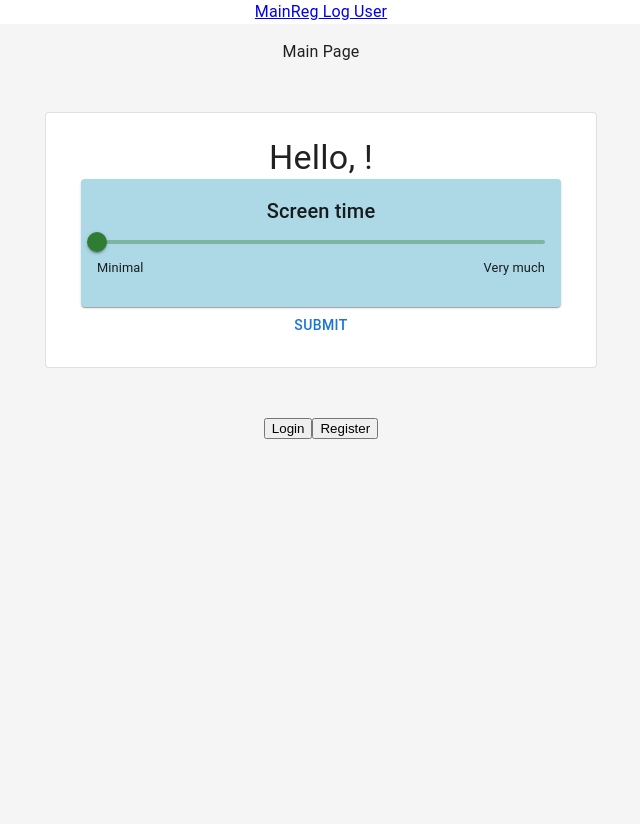
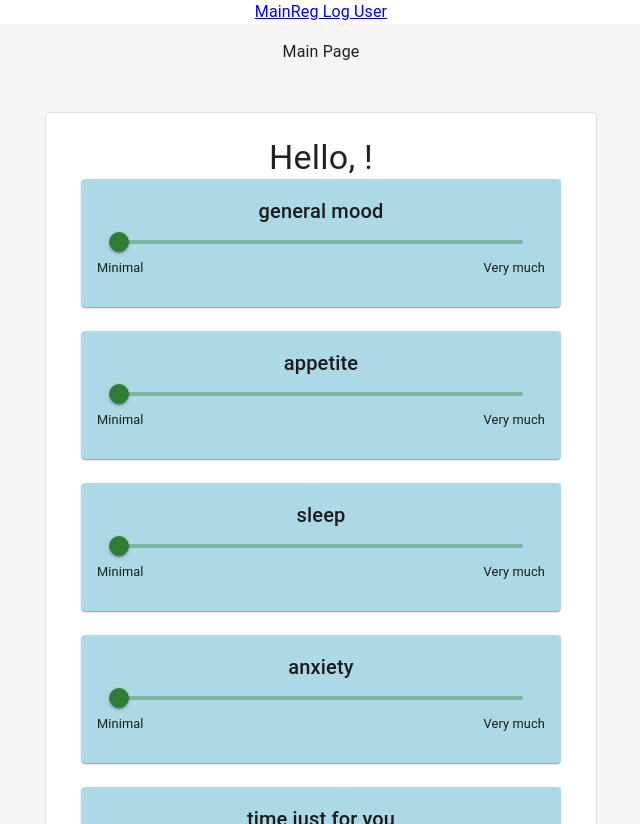
Before and after one commit to kaiuliia/well_being_frontend, a React (Create React App) app: page /login/user in a window 1280 px wide. Shown: the whole page, without its empty margins (319-959 px from the left). Built offline with nearby package versions, Linux system fonts and the light colour scheme; the HTML template or start-up script is replaced by a standard one.

Commit message:
upd sliderbar

```diff
--- a/src/components/slider/slide_bar.tsx
+++ b/src/components/slider/slide_bar.tsx
@@ -3,12 +3,12 @@ import { ChangeEvent } from "../../types";
 import { Slider, Grid } from "@mui/material";
 import { Box, Card } from "@mui/material";
 import Typography from "@mui/material/Typography";
-import "./slider.css";
+
 import { CardHeader } from "@mui/material";
 import { CardMedia } from "@mui/material";
 
 interface Props {
-  surway: string;
+  survey: string;
   onChange: (value: number | number[]) => void;
 }
 export const SliderBar = (props: Props) => {
@@ -18,6 +18,16 @@ export const SliderBar = (props: Props) => {
     setSliderValue(newValue as number[]);
     props.onChange(sliderValue);
   };
+
+  const colors: string[] = [
+    "red",
+    "orange",
+    "yellow",
+    "green",
+    "lightblue",
+    "blue",
+    "violet",
+  ];
 
   return (
     <Box
@@ -36,12 +46,12 @@ export const SliderBar = (props: Props) => {
         }}
       >
         <Typography component="h3" align="center" variant="h6" gutterBottom>
-          {props.surway}
+          {props.survey}
         </Typography>
 
         <Slider
           sx={{
-            width: "100%", // Set the width to 100% to fill the card
+            width: "90%", // Set the width to 100% to fill the card
             color: "success.main",
             marginBottom: "0rem", // Added margin at the bottom for spacing
             paddingBottom: "0rem",
--- a/src/components/survey.tsx
+++ b/src/components/survey.tsx
@@ -103,38 +103,43 @@ export function Survey(props: Props) {
           </Typography>
 
           <Box>
-            {/*<SliderBar*/}
-            {/*  surway={"general mood"}*/}
-            {/*  onChange={(value: number | number[]) =>*/}
-            {/*    handleSliderChange(value, "general_mood")*/}
-            {/*  }*/}
-            {/*/>*/}
-            {/*<SliderBar*/}
-            {/*  surway={"appetite"}*/}
-            {/*  onChange={(value: number | number[]) =>*/}
-            {/*    handleSliderChange(value, "appetite")*/}
-            {/*  }*/}
-            {/*/>*/}
-            {/*<SliderBar*/}
-            {/*  surway={"sleep"}*/}
-            {/*  onChange={(value: number | number[]) =>*/}
-            {/*    handleSliderChange(value, "sleep")*/}
-            {/*  }*/}
-            {/*/>*/}
-            {/*<SliderBar*/}
-            {/*  surway={"anxiety"}*/}
-            {/*  onChange={(value: number | number[]) =>*/}
-            {/*    handleSliderChange(value, "anxiety")*/}
-            {/*  }*/}
-            {/*/>*/}
-            {/*<SliderBar*/}
-            {/*  surway={"Time just for you"}*/}
-            {/*  onChange={(value: number | number[]) =>*/}
-            {/*    handleSliderChange(value, "yourself_time")*/}
-            {/*  }*/}
-            {/*/>*/}
             <SliderBar
-              surway={"Screen time"}
+              survey={"general mood"}
+              onChange={(value: number | number[]) =>
+                handleSliderChange(value, "general_mood")
+              }
+            />
+            <br></br>
+            <SliderBar
+              survey={"appetite"}
+              onChange={(value: number | number[]) =>
+                handleSliderChange(value, "appetite")
+              }
+            />
+            <br></br>
+            <SliderBar
+              survey={"sleep"}
+              onChange={(value: number | number[]) =>
+                handleSliderChange(value, "sleep")
+              }
+            />
+            <br></br>
+            <SliderBar
+              survey={"anxiety"}
+              onChange={(value: number | number[]) =>
+                handleSliderChange(value, "anxiety")
+              }
+            />
+            <br></br>
+            <SliderBar
+              survey={"time just for you"}
+              onChange={(value: number | number[]) =>
+                handleSliderChange(value, "yourself_time")
+              }
+            />
+            <br></br>
+            <SliderBar
+              survey={"screen time"}
               onChange={(value: number | number[]) =>
                 handleSliderChange(value, "screen_time")
               }
```
